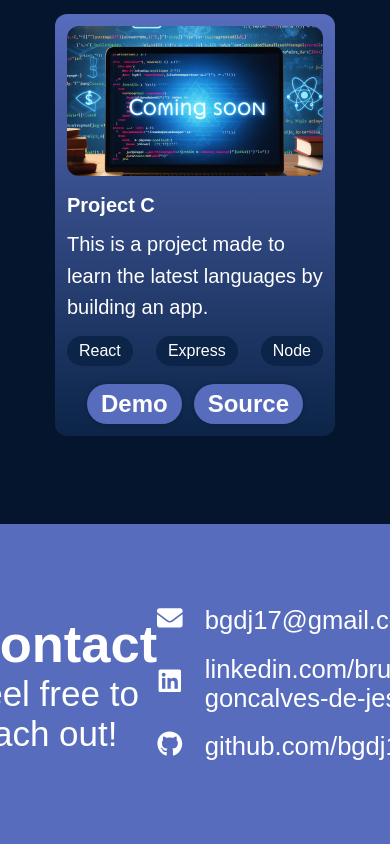
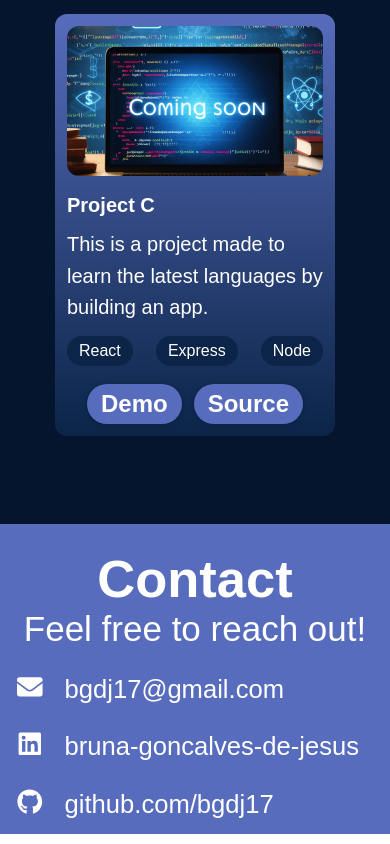
Before and after one commit to bgdj17/my-portfolio, a React (Vite) app: page / in a window 390 px wide. Shown: the part 3688-4532 px from the top of the page. Built offline with nearby package versions, Linux system fonts and the light colour scheme.

Commit message:
fix style footer

```diff
--- a/src/components/footer/Footer.tsx
+++ b/src/components/footer/Footer.tsx
@@ -10,24 +10,31 @@ function Footer() {
                     <p>Feel free to reach out!</p>
 
                 </div>
-                <div className='social-media'>
+                <div className='contact-option'>
                     <span>
                         <a href="https://www.instagram.com/brugjesus/" target="_blank" rel="noopener noreferrer" >
                             <FaEnvelope />
-                        </a>bgdj17@gmail.com
+                        </a>
+                        <a href="https://www.instagram.com/brugjesus/" target="_blank" rel="noopener noreferrer" >
+                            bgdj17@gmail.com
+                        </a>
                     </span>
 
                     <span>
                         <a href="https://www.linkedin.com/in/bruna-gon%C3%A7alves-de-jesus-75173297/" target="_blank" rel="noopener noreferrer" >
                             <FaLinkedin />
                         </a>
-                        linkedin.com/bruna-goncalves-de-jesus
+                        <a href="https://www.linkedin.com/in/bruna-gon%C3%A7alves-de-jesus-75173297/" target="_blank" rel="noopener noreferrer" >
+                            bruna-goncalves-de-jesus
+                        </a>
                     </span>
 
                     <span>
                         <a href="https://github.com/bgdj17" target="_blank" rel="noopener noreferrer" >
                             <FaGithub />
-                        </a> github.com/bgdj17
+                        </a>
+                        <a href="https://github.com/bgdj17" target="_blank" rel="noopener noreferrer" >
+                            github.com/bgdj17</a>
                     </span>
                 </div>
 
--- a/src/components/footer/footer.scss
+++ b/src/components/footer/footer.scss
@@ -4,7 +4,6 @@
     margin-top: 80px;
 
     .content-footer {
-        // gap: 24px;
         display: grid;
         grid-template-columns: 1fr 1fr;
         align-items: center;
@@ -18,15 +17,16 @@
             flex-direction: column;
             justify-content: center;
             font-size: 35px;
-
         }
 
-        .social-media {
+        .contact-option{
+            height: 160px;
             display: flex;
             flex-direction: column;
-            width: 100%;
+            // width: 100%;
             font-size: 25px;
-            gap: 18px;
+            gap: 26px;
+            padding-left: 8px;
 
             span {
                 display: flex;
@@ -38,6 +38,7 @@
                 a{
                     color: var(--color-text);
                     margin-right: 22px;
+                    text-decoration: none;
 
                 }
 
@@ -45,3 +46,27 @@
         }
     }
 }
+
+
+@media screen and (max-width:830px) {
+    .container-footer{
+        height: 100%;
+        padding: 0;
+
+
+        .content-footer{
+            align-items: center;
+            justify-content: center;
+            .contact{
+                height: 150px;
+            }
+
+            display: flex;
+            flex-wrap: wrap;
+            justify-content: center;
+            text-align: center;
+            width: 100%;
+
+        }
+    }
+}
```
